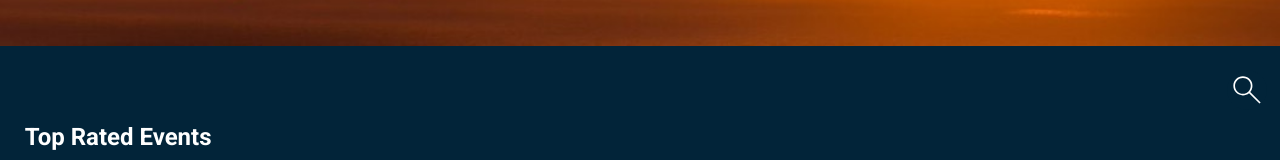
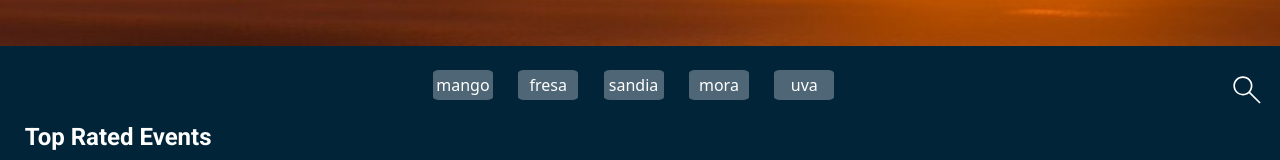
Before and after one commit to Marinafactoriaf5/pn11-finalproject-group4, a React (Vite) app: page / in a window 1280 px wide. Shown: the part 514-674 px from the top of the page. Built offline with nearby package versions, Linux system fonts and the light colour scheme.

Commit message:
filter skeleton

```diff
--- a/src/Components/Catalog/Catalog.jsx
+++ b/src/Components/Catalog/Catalog.jsx
@@ -2,6 +2,7 @@ import "./Catalog.css";
 import React, { useState, useEffect } from "react";
 import Carousel from "../Carousel/Carousel";
 import SearchBar from "../Header/SearchBar";
+import Filter from "./Filter";
 
 const Catalog = () => {
   const [searchTerm, setSearchTerm] = useState("");
@@ -42,6 +43,7 @@ const Catalog = () => {
   if (searchTerm !== "") {
     return (
       <div className="catalog">
+        <Filter/>
         <SearchBar handleSearch={handleSearch} handleInputChange={handleInputChange} setSearchTerm={setSearchTerm} />
         <Carousel category="Search Results" events={findedEvents} />
         <Carousel category="Top Rated Events" events={topRatedEvents} />
@@ -53,6 +55,7 @@ const Catalog = () => {
   else {
     return (
       <div className="catalog">
+        <Filter/>
         <SearchBar handleSearch={handleSearch} handleInputChange={handleInputChange} setSearchTerm={setSearchTerm} />
         {/* <Carousel category="Search Results" events={findedEvents} /> */}
         <Carousel category="Top Rated Events" events={topRatedEvents} />
--- a/src/Components/Catalog/Filter.css
+++ b/src/Components/Catalog/Filter.css
@@ -1,6 +1,20 @@
+.filterDiv{
+    position: absolute;
+    width: 100%;
+    display: flex;
+    justify-content: center;
+    gap: 2%;
+}
 .filterBtn{
-    width: 40px;
+    position: relative;
+    width: 60px;
     height: 30px;
-    background-color: rgba(255, 255, 255, 0.50);
+    background-color: rgba(255, 255, 255, 0.30);
+    border-radius: 10%;
+    border: none;
+    text-align: center;
+    color: white;
+    font-family: system-ui, -apple-system, BlinkMacSystemFont, 'Segoe UI', Roboto, Oxygen, Ubuntu, Cantarell, 'Open Sans', 'Helvetica Neue', sans-serif;
+    font-size: medium;
 
 }
--- a/src/Components/Catalog/Filter.jsx
+++ b/src/Components/Catalog/Filter.jsx
@@ -3,12 +3,24 @@ import './Filter.css'
 
 function Filter() {
   return (
-    <div>
+    <div className='filterDiv'>
         <button className='filterBtn'>
-
+        mango
+        </button>
+        <button className='filterBtn'>
+        fresa
+        </button>
+        <button className='filterBtn'>
+        sandia
+        </button>
+        <button className='filterBtn'>
+        mora
+        </button>
+        <button className='filterBtn'>
+        uva
         </button>
     </div>
   )
 }
 
-export default Filter
+export default Filter;
```
